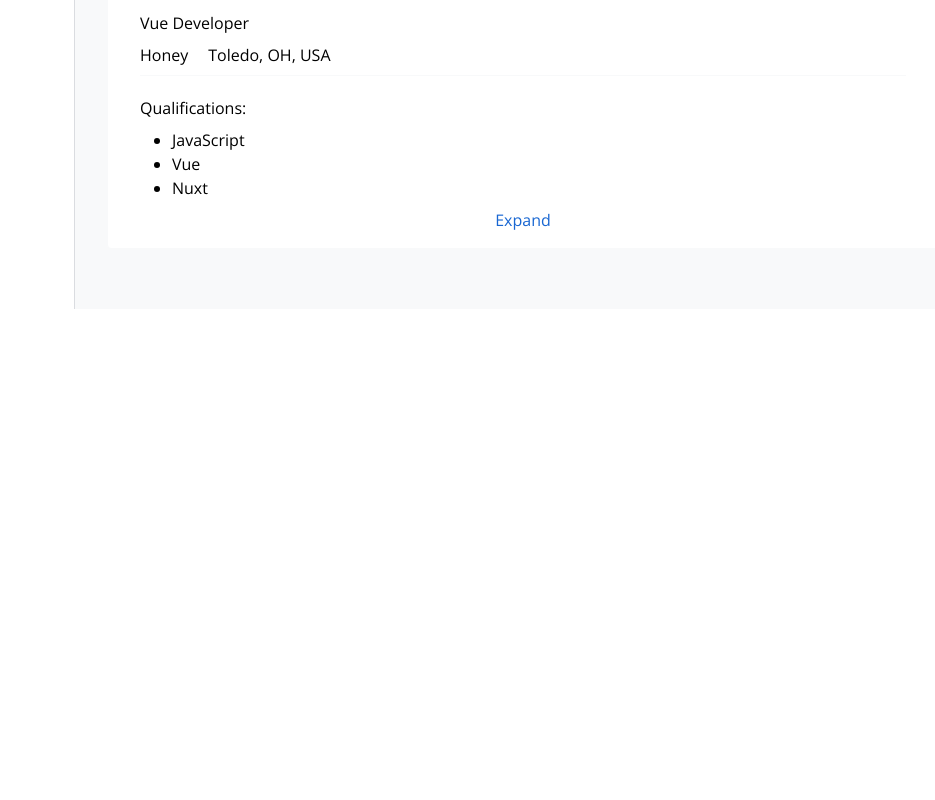
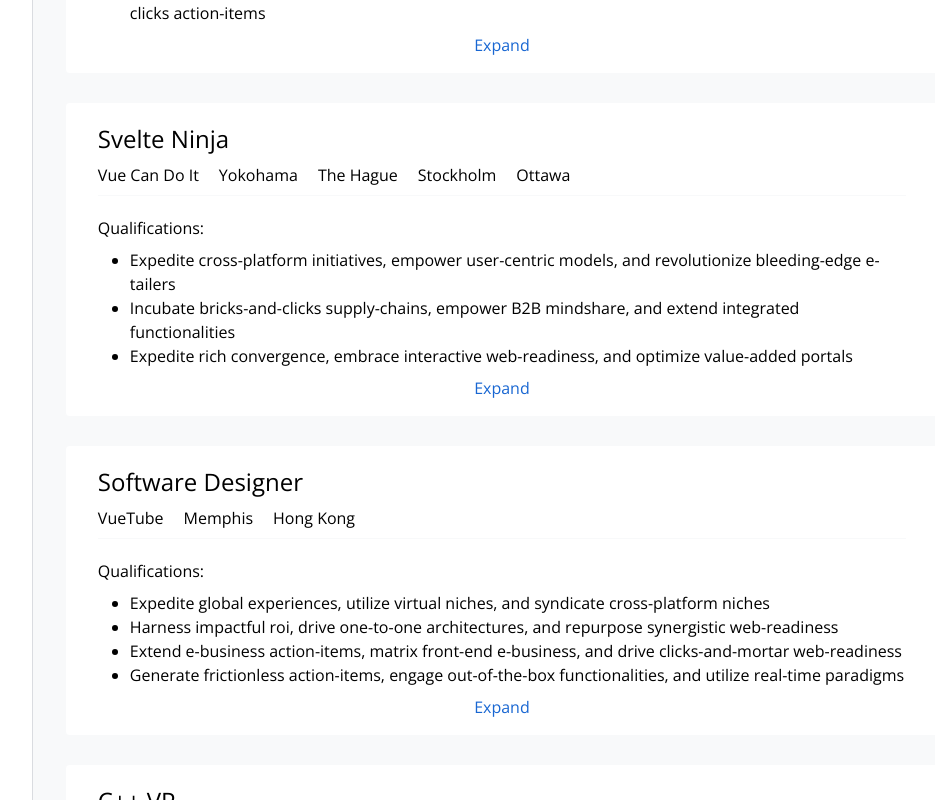
Before and after one commit to jalenh1/job-search-vue-app, a Vue app: page /#/jobs/results in a window 1280 px wide. Shown: the part 680-1480 px from the top of the page, without its empty margins (309-1244 px from the left). Before the commit the page ends 989 px from the top, so only its background shows below. Built offline with nearby package versions, Linux system fonts and the light colour scheme; data requests are answered from the project's data file.

Commit message:
added fetching job data and rendering it on the view

```diff
--- a/src/components/JobResults/JobListing.vue
+++ b/src/components/JobResults/JobListing.vue
@@ -1,17 +1,21 @@
 <template>
   <li class="mb-7">
     <router-link
-      to="/jobs/results/1"
+      :to="jobPageLink"
       class="mx-auto block rounded border border-solid border-brand-gray-2 bg-white hover:shadow-gray"
     >
       <div class="mx-8 border-b border-solid border-brand-gray-2 pb-2 pt-5">
-        <h2 class="tex-2xl mb-2">Vue Developer</h2>
+        <h2 class="mb-2 text-2xl">{{ job.title }}</h2>
         <div class="flex flex-row align-middle">
           <div class="mr-5">
-            <span>Honey</span>
+            <span>{{ job.organization }}</span>
           </div>
           <div>
-            <span>Toledo, OH, USA</span>
+            <ul>
+              <li v-for="location in job.locations" :key="location" class="mr-5 inline-block">
+                <span>{{ location }}</span>
+              </li>
+            </ul>
           </div>
         </div>
       </div>
@@ -21,15 +25,15 @@
           <h3 class="mb-2 mt-1">Qualifications:</h3>
           <div>
             <ul class="list-disc pl-8">
-              <li>JavaScript</li>
-              <li>Vue</li>
-              <li>Nuxt</li>
+              <li v-for="qualification in job.minimumQualifications" :key="qualification">
+                {{ qualification }}
+              </li>
             </ul>
           </div>
         </div>
 
         <div class="mt-2 text-center">
-          <router-link to="/jobs/results/1" class="text-brand-blue-1"> Expand</router-link>
+          <router-link :to="jobPageLink" class="text-brand-blue-1"> Expand</router-link>
         </div>
       </div>
     </router-link>
@@ -38,6 +42,17 @@
 
 <script>
 export default {
-  name: 'JobListing'
+  name: 'JobListing',
+  props: {
+    job: {
+      type: Object,
+      required: true
+    }
+  },
+  computed: {
+    jobPageLink() {
+      return `/jobs/results/${this.job.id}`
+    }
+  }
 }
 </script>
--- a/src/components/JobResults/JobListings.vue
+++ b/src/components/JobResults/JobListings.vue
@@ -1,20 +1,28 @@
 <template>
   <main class="flex-auto bg-brand-gray-2 p-8">
     <ol>
-      <job-listing />
-      <job-listing />
-      <job-listing />
+      <job-listing v-for="job in jobs" :key="job.id" :job="job" />
     </ol>
   </main>
 </template>
 
 <script>
+import axios from 'axios'
 import JobListing from '@/components/JobResults/JobListing.vue'
 
 export default {
   name: 'JobListings',
   components: {
     JobListing
+  },
+  data() {
+    return {
+      jobs: []
+    }
+  },
+  async mounted() {
+    const response = await axios.get('http://localhost:3000/jobs')
+    this.jobs = response.data
   }
 }
 </script>
--- a/src/playground.js
+++ b/src/playground.js
@@ -2,6 +2,13 @@
 
 const url = 'http://localhost:3000/jobs'
 
-axios.get(url).then((response) => {
+const fetchJobsv1 = () => {
+  axios.get(url).then((response) => {
+    console.log(response.data)
+  })
+}
+
+const fetchJobsv2 = async () => {
+  const response = await axios.get(url)
   console.log(response.data)
-})
+}
```
